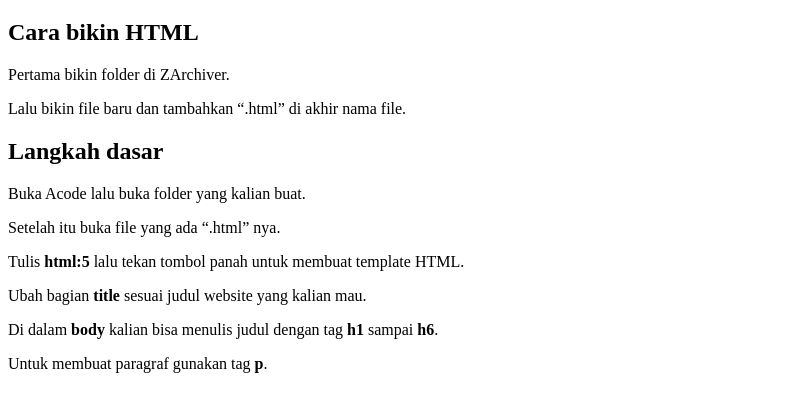
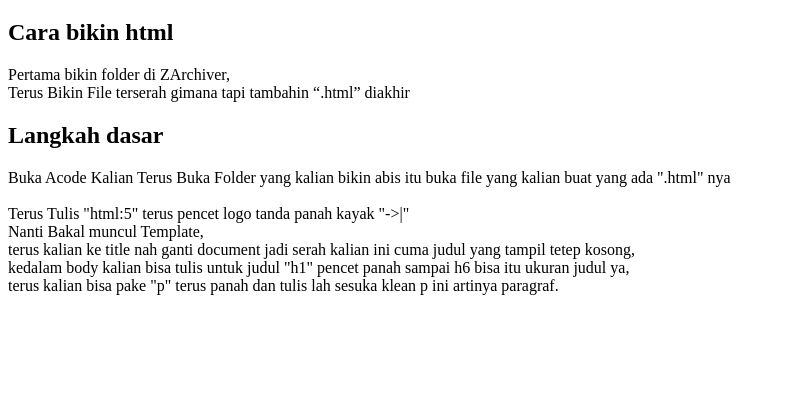
Before and after one commit to angingin123-lang/Website-pertama1, a plain HTML site: page index.html in a window 1280 px wide. Shown: the part 61-472 px from the top of the page, without its empty margins (0-786 px from the left). Drawn offline with Linux system fonts and the light colour scheme.

Commit message:
Update index.html

```diff
--- a/index.html
+++ b/index.html
@@ -1,27 +1,16 @@
 <!DOCTYPE html>
-<html lang="id">
+<html lang="en">
 <head>
   <meta charset="UTF-8">
   <meta name="viewport" content="width=device-width, initial-scale=1.0">
+  <meta http-equiv="X-UA-Compatible" content="ie=edge">
   <title>Website Fikri</title>
 </head>
-
 <body>
-  <!-- update -->
-
-<h1>Website Pertama Fikri</h1>
-
-<h2>Cara bikin HTML</h2>
-<p>Pertama bikin folder di ZArchiver.</p>
-<p>Lalu bikin file baru dan tambahkan <q>.html</q> di akhir nama file.</p>
-
-<h2>Langkah dasar</h2>
-<p>Buka Acode lalu buka folder yang kalian buat.</p>
-<p>Setelah itu buka file yang ada <q>.html</q> nya.</p>
-<p>Tulis <b>html:5</b> lalu tekan tombol panah untuk membuat template HTML.</p>
-<p>Ubah bagian <b>title</b> sesuai judul website yang kalian mau.</p>
-<p>Di dalam <b>body</b> kalian bisa menulis judul dengan tag <b>h1</b> sampai <b>h6</b>.</p>
-<p>Untuk membuat paragraf gunakan tag <b>p</b>.</p>
-
+  <h1>Website Pertama Fikri</h1>
+  <h2>Cara bikin html</h2>
+  <p>Pertama bikin folder di ZArchiver,<br>Terus Bikin File terserah gimana tapi tambahin <q>.html</q> diakhir</p>
+  <h2>Langkah dasar</h2>
+  <p>Buka Acode Kalian Terus Buka Folder yang kalian bikin abis itu buka file yang kalian buat yang ada ".html" nya <br><br>Terus Tulis "html:5" terus pencet logo tanda panah kayak "->|"<br>Nanti Bakal muncul Template,<br>terus kalian ke title nah ganti document jadi serah kalian ini cuma judul yang tampil tetep kosong,<br> kedalam body kalian bisa tulis untuk judul "h1" pencet panah sampai h6 bisa itu ukuran judul ya,<br>terus kalian bisa pake "p" terus panah dan tulis lah sesuka klean p ini artinya paragraf.</p>
 </body>
 </html>
```
